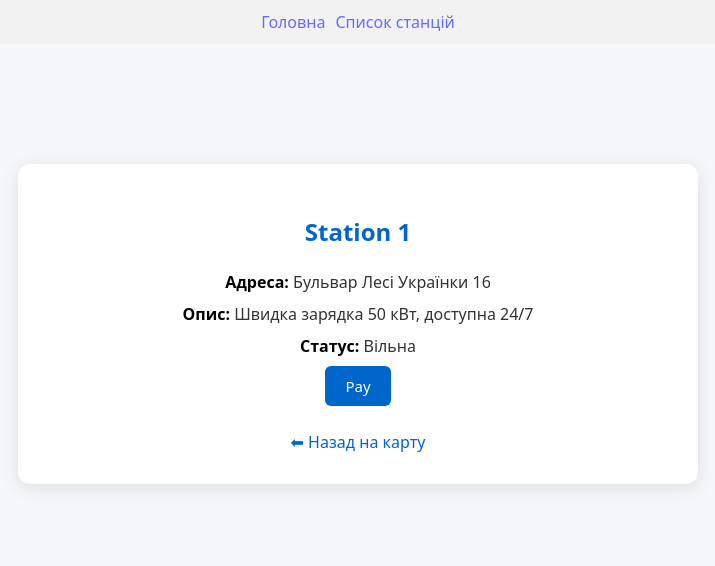
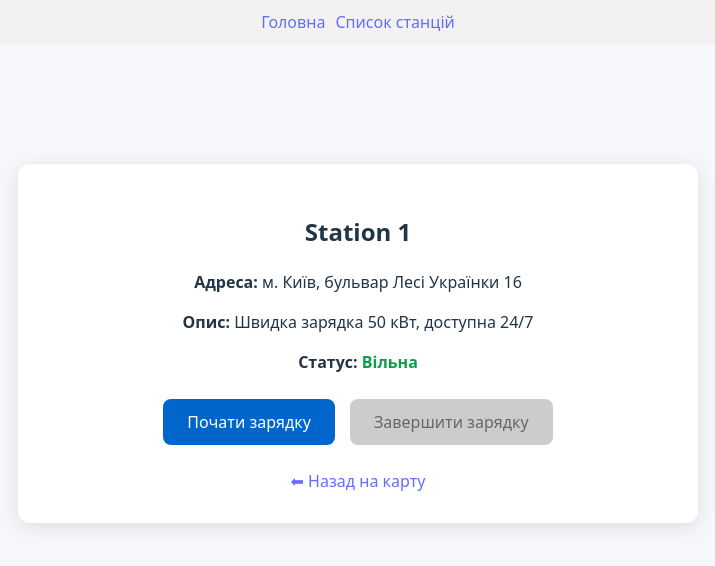
Before and after one commit to YuliaDyka/PowerStation, a React (Vite) app: page /station/1 in a window 1280 px wide. Shown: the top 566 px of the page, without its empty margins (282-997 px from the left). Built offline with nearby package versions, Linux system fonts and the light colour scheme.

Commit message:
improve station page

```diff
--- a/src/data/stations.ts
+++ b/src/data/stations.ts
@@ -16,7 +16,7 @@ export const stations: Station[] = [
     coords: [50.4336, 30.5308,],
     description: "Швидка зарядка 50 кВт, доступна 24/7",
     status: "Вільна",
-    address: "Бульвар Лесі Українки 16"
+    address: "м. Київ, бульвар Лесі Українки 16"
   },
 
   {
@@ -25,7 +25,7 @@ export const stations: Station[] = [
     coords: [50.4657, 30.5111],
     description: "Зарядка 22 кВт, парковка платна",
     status: "Зайнята",
-    address: "вул. Нижній Вал 17"
+    address: "м. Київ, вул. Нижній Вал 17"
   },
 
   {
@@ -33,7 +33,7 @@ export const stations: Station[] = [
     name: "Станція №3",
     coords: [50.3924, 30.6324],
     description: "Зарядка 100 кВт, парковка для 2 авто",
-    address: "проспект Григоренка, 38А",
+    address: "м. Київ, проспект Григоренка, 38А",
     status: "Вільна",
   },
 
@@ -42,7 +42,7 @@ export const stations: Station[] = [
     name: "Станція №4",
     coords: [50.5191, 30.6080],
     description: "Зарядка 100 кВт, парковка для 2 авто",
-    address: "вул. Оноре Де Бальзака 64А",
+    address: "м. Київ, вул. Оноре Де Бальзака 64А",
     status: "Вільна",
   },
 
@@ -51,7 +51,7 @@ export const stations: Station[] = [
     name: "Станція №5",
     coords: [50.4096, 30.3495],
     description: "Зарядка 100 кВт, парковка для 2 авто",
-    address: "вул. Соборна 13",
+    address: "м. Київ, вул. Соборна 13",
     status: "Вільна",
   },
 
@@ -60,8 +60,8 @@ export const stations: Station[] = [
     name: "Станція №3",
     coords: [49.8038, 23.9930],
     description: "Зарядка 100 кВт, парковка для 2 авто",
-    address: "вул. Наукова 45Б",
-    status: "Вільна",
+    address: "м. Льлів, вул. Наукова 45Б",
+    status: "Зайнята",
   },
 
   {
@@ -69,7 +69,7 @@ export const stations: Station[] = [
     name: "Станція №7",
     coords: [49.8159, 24.0196],
     description: "Зарядка 100 кВт, парковка для 2 авто",
-    address: "вул. Стрийська 134",
+    address: "м. Львів, вул. Стрийська 134",
     status: "Вільна",
   },
 
@@ -106,7 +106,7 @@ export const stations: Station[] = [
     coords: [49.4126, 26.9864],
     description: "Зарядка 100 кВт, парковка для 2 авто",
     address: "вул. І. Франка 36",
-    status: "Вільна",
+    status: "Зайнята",
   },
 
  {
--- a/src/pages/StationPage.tsx
+++ b/src/pages/StationPage.tsx
@@ -1,29 +1,77 @@
 import { useParams, Link } from "react-router-dom";
+import { useState } from "react";
 import { stations } from "../data/stations";
-import "../styles/StationPage.css"
+import "../styles/StationPage.css";
 
 export default function StationPage() {
   const { id } = useParams<{ id: string }>();
   const station = stations.find((s) => s.id === Number(id));
 
+  // локальний стан статусу
+  const [status, setStatus] = useState(station ? station.status : "");
+
   if (!station) {
     return <h2>Станція не знайдена</h2>;
   }
 
+  const isBusy = status === "Зайнята";
+  const isCharging = status === "Заряджається";
+  const isFree = status === "Вільна";
+
+  const handleStartCharging = () => {
+    if (isFree) setStatus("Заряджається");
+  };
+
+  const handleStopCharging = () => {
+    if (isCharging) setStatus("Вільна");
+  };
+
   return (
     <div className="station_container">
-      <div >
+      <div>
         <h2>{station.name}</h2>
         <p><b>Адреса:</b> {station.address}</p>
         <p><b>Опис:</b> {station.description}</p>
-        <p><b>Статус:</b> {station.status}</p>
-        <button onClick={() => alert("Оплата ще в розробці 😅")}>
-          Pay
-        </button>
-        <br /><br />
+        <p>
+          <b>Статус:</b>{" "}
+          <span
+            className={
+              isBusy
+                ? "status-busy"
+                : isCharging
+                ? "status-charging"
+                : "status-free"
+            }
+          >
+            {status}
+          </span>
+        </p>
+
+        <div className="buttons-row">
+          <button
+            onClick={handleStartCharging}
+            disabled={!isFree}
+            className={isFree ? "active-btn" : "disabled-btn"}
+          >
+            Почати зарядку
+          </button>
+
+          <button
+            onClick={handleStopCharging}
+            disabled={!isCharging}
+            className={isCharging ? "active-btn" : "disabled-btn"}
+          >
+            Завершити зарядку
+          </button>
+        </div>
+
+        {isCharging && (
+          <p className="charging-info">⚡ Зарядка триває...</p>
+        )}
+
+        <br />
         <Link to="/">⬅ Назад на карту</Link>
       </div>
     </div>
-
   );
 }
--- a/src/styles/StationListPage.css
+++ b/src/styles/StationListPage.css
@@ -13,14 +13,16 @@
   margin-bottom: 30px;
 }
 
+/* Контейнер для списку */
 .stations-list {
-  display: grid;
-  grid-template-columns: repeat(auto-fill, minmax(260px, 1fr));
-  gap: 20px;
+  display: flex;
+  flex-direction: column; /* розташовує елементи вертикально */
+  gap: 20px;              /* відстань між картками */
   width: 100%;
-  max-width: 1000px;
+  max-width: 600px;       /* обмежує ширину для красивого вигляду */
 }
 
+/* Картка станції */
 .station-card {
   background: white;
   border-radius: 12px;
@@ -29,6 +31,7 @@
   color: #333;
   box-shadow: 0 4px 15px rgba(0, 0, 0, 0.1);
   transition: all 0.2s ease;
+  display: block;         /* кожна картка займає весь ряд */
 }
 
 .station-card:hover {
--- a/src/styles/StationPage.css
+++ b/src/styles/StationPage.css
@@ -1,4 +1,10 @@
-/* style={{ height:"50vh", width:"56.7vw", paddingTop:"160px", paddingLeft:"340px" }} */
+.buttons-row {
+  display: flex;
+  justify-content: center;
+  gap: 15px;
+  margin-top: 25px;
+}
+
 .station_container {
     display: flex;
     justify-content: center;
@@ -6,6 +12,17 @@
     padding-top: 120px; /* щоб було трохи відступу від верху */
     min-height: 100vh;
     background-color: #f5f7fa; /* світлий фон */
+}
+
+/* Базові стилі для всіх кнопок */
+.station_container button {
+  border: none;
+  border-radius: 8px;
+  padding: 12px 24px;
+  font-size: 16px;
+  font-weight: 500;
+  cursor: pointer;
+  transition: background-color 0.25s, transform 0.1s;
 }
 
 .station_container > div {
@@ -17,46 +34,46 @@
      max-width: 600px;
     }
 
-.station_container h2 {
-  font-size: 24px;
-  color: #0066cc;
-  margin-bottom: 20px;
+/* Активна кнопка (синя) */
+.active-btn {
+  background-color: #0066cc;
+  color: #fff;
 }
 
-.station_container p {
-  font-size: 16px;
-  margin: 8px 0;
-  color: #333;
-}
-
-.station_container b {
-  color: #000;
-}
-
-.station_container button {
-  background-color: #0066cc;
-  color: #fff;
-  border: none;
-  border-radius: 6px;
-  padding: 10px 20px;
-  font-size: 15px;
-  cursor: pointer;
-  transition: background-color 0.2s, transform 0.1s;
-}
-
-.station_container button:hover {
+.active-btn:hover {
   background-color: #004c99;
   transform: scale(1.03);
 }
 
-.station_container a {
-  color: #0066cc;
-  text-decoration: none;
-  font-weight: 500;
-  transition: color 0.2s;
+/* Неактивна кнопка (сіра, без ефектів) */
+.disabled-btn {
+  background-color: #ccc;
+  color: #666;
+  cursor: not-allowed;
+  transform: none;
+  transition: none;
 }
 
-.station_container a:hover {
-  color: #004c99;
-  text-decoration: underline;
+/* Кольори статусів */
+.status-free {
+  color: #0c9e4d;
+  font-weight: 600;
 }
+
+.status-busy {
+  color: #cc3300;
+  font-weight: 600;
+}
+
+.status-charging {
+  color: #e6b800; /* жовтий */
+  font-weight: 600;
+}
+
+.charging-info {
+  text-align: center;
+  font-size: 15px;
+  color: #e6b800;
+  margin-top: 10px;
+  font-weight: 500;
+}
--- a/src/styles/map.css
+++ b/src/styles/map.css
@@ -8,7 +8,7 @@
 
 /* Загальний контейнер попапу */
 .leaflet-popup-content {
-  margin: 6px 10px; /* менше внутрішніх відступів */
+  margin: 8px 14px; /* менше внутрішніх відступів */
   font-family: "Inter", sans-serif;
   font-size: 14px;
   line-height: 1.3;
```
Lines whose indentation alone changed are shown as unchanged.
